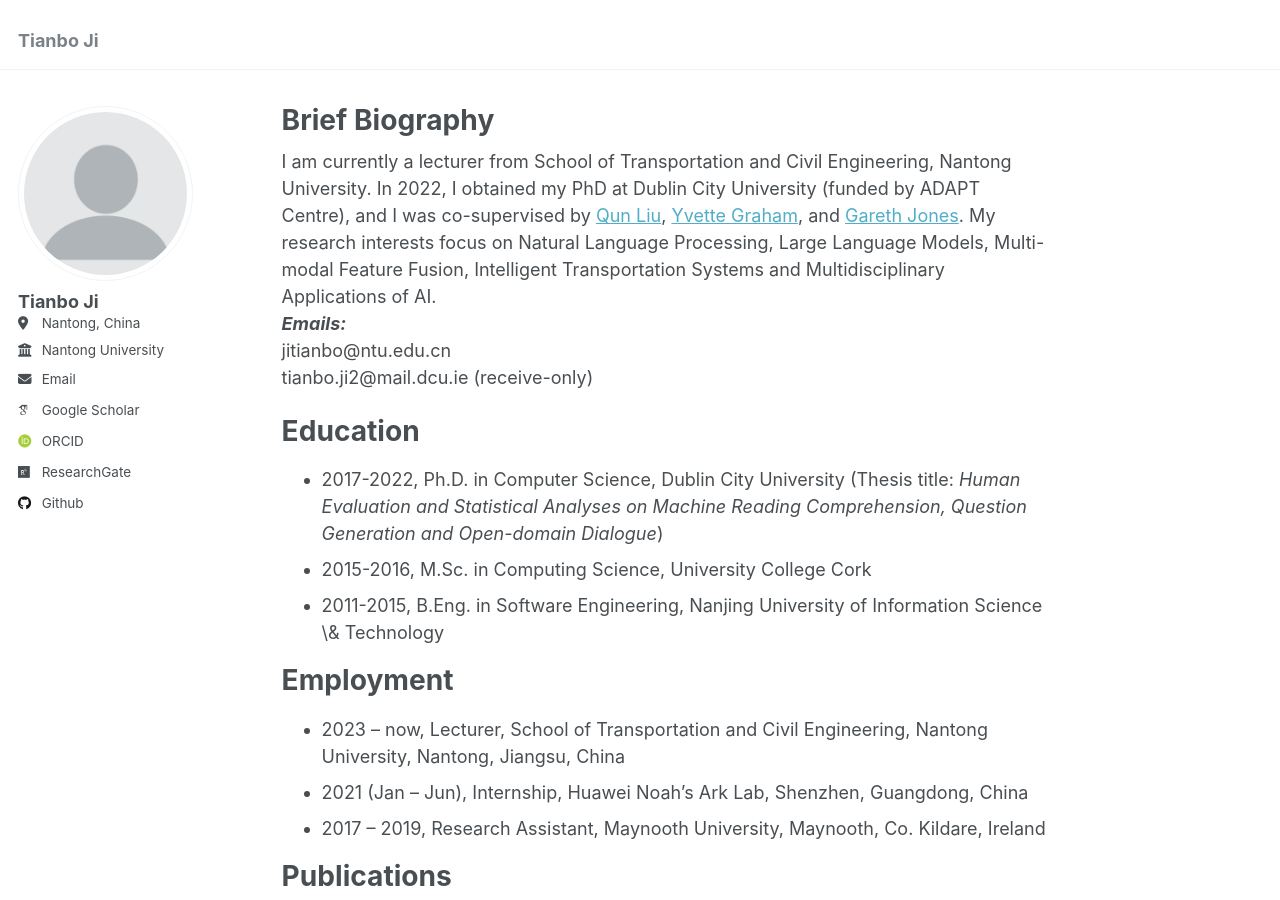
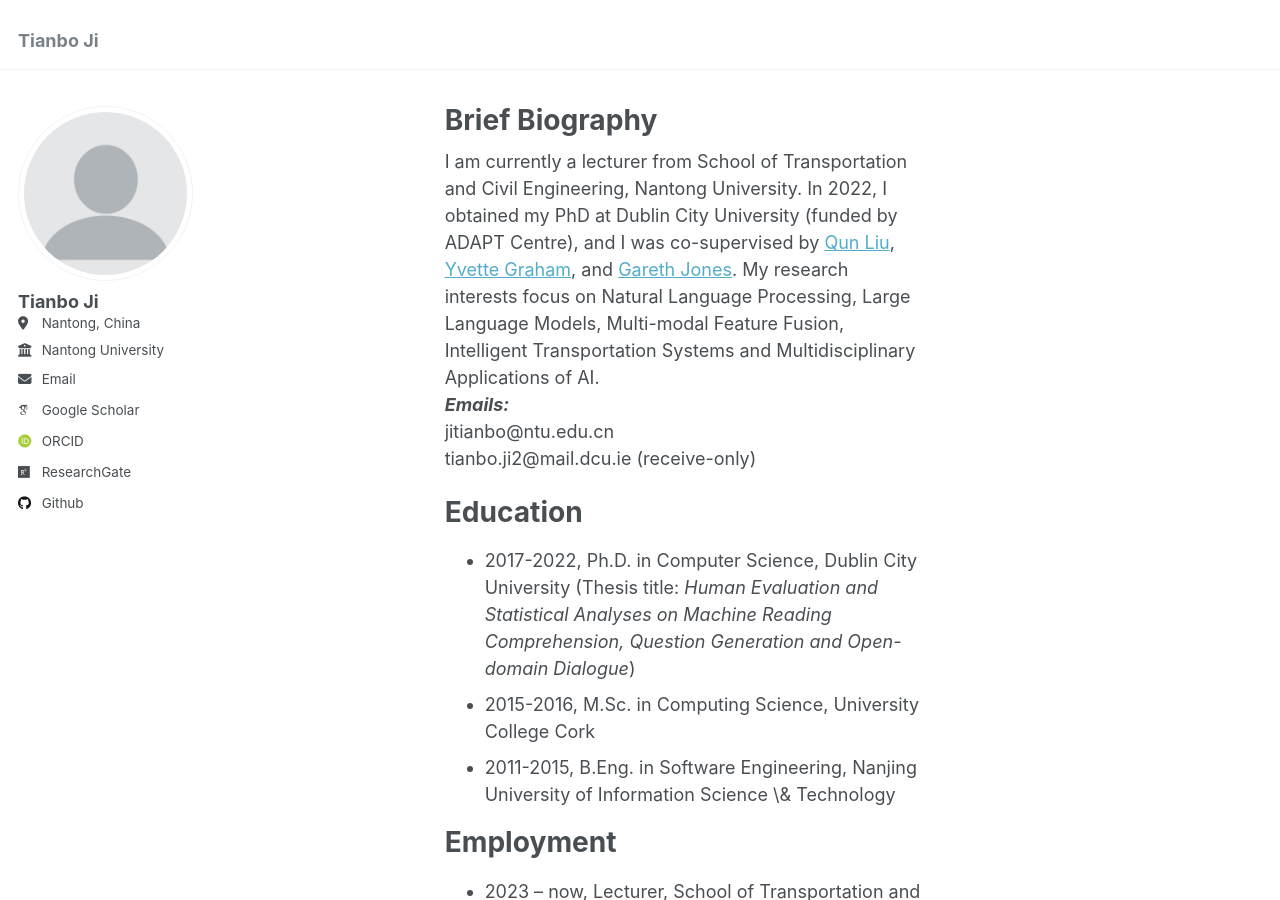
Before and after one commit to TianboJi/TianboJi.github.io, a Jekyll site: the page built from _pages/about.md, in a window 1280 px wide and 900 px high. Built offline with Jekyll 4.4.1, drawn with Linux system fonts in a browser that asks for light colours; some web fonts are replaced.

Commit message:
Update single.html

```diff
--- a/_layouts/single.html
+++ b/_layouts/single.html
@@ -23,7 +23,8 @@ layout: default
     {% if page.date %}<meta itemprop="datePublished" content="{{ page.date | date: "%B %d, %Y" }}">{% endif %}
     {% if page.modified %}<meta itemprop="dateModified" content="{{ page.modified | date: "%B %d, %Y" }}">{% endif %}
 
-    <div class="page__inner-wrap" style="width: 100%;">
+    <!-- <div class="page__inner-wrap" > -->
+    <div class="page" >
       {% unless page.header.overlay_color or page.header.overlay_image %}
         <header>
           {% if page.title %}<h1 class="page__title" itemprop="headline">{{ page.title | markdownify | remove: "<p>" | remove: "</p>" }}</h1>{% endif %}
```
